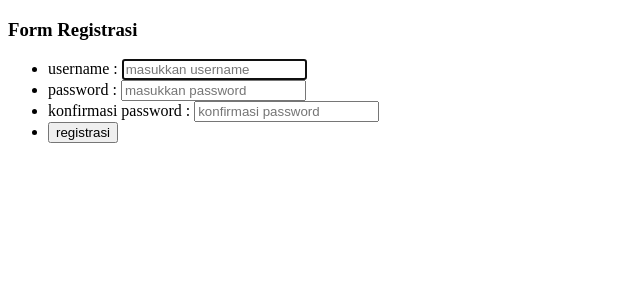
After one commit to DanekZ/pw2020_216151024, a PHP site: page /registrasi.php in a window 1280 px wide. The commit adds this page. Shown: the top 300 px of the page, without its empty margins (0-640 px from the left). Run offline with PHP 8.4, Linux system fonts and the light colour scheme.

Commit message:
menambah fitur di login page dan membuat halaman registrasi

```diff
--- a/kuliah/pertemuan12/functions.php
+++ b/kuliah/pertemuan12/functions.php
@@ -11,7 +11,6 @@ function query($query){
 
    // jika jumlah hasilnya hanya 1
    if(mysqli_num_rows($result) == 1){
-      var_dump(mysqli_fetch_assoc($result));
       return mysqli_fetch_assoc($result);
    }
 
@@ -95,16 +94,76 @@ function login($data){
    $username = htmlspecialchars($data['username']);
    $password = htmlspecialchars($data['password']);
 
-   if(query("SELECT * FROM user WHERE username = '$username' && password = '$password'")){
-      // set session
-      $_SESSION['login'] = true;
-      header('Location: index.php');
-      exit;
-   } else {
+   if($user = query("SELECT * FROM user WHERE username = '$username'")){
+      if(password_verify($password, $user['password'])){
+         // set session
+         $_SESSION['login'] = true;
+         echo "<script>
+               alert('login berhasil');
+               document.location.href = 'index.php';
+               </script>";
+         exit;
+      }
+   } else{
       return [
          'error' => true,
          'pesan' => "username/password anda salah"
       ];
+  }
+}
+
+function registrasi($data){
+   $conn = koneksi();
+   $username = mysqli_real_escape_string($conn,$data['username']);
+   $password = mysqli_real_escape_string($conn,$data['password1']);
+   $password2 = mysqli_real_escape_string($conn,$data['password2']);
+
+
+   // cek username dan password tidak boleh kosong
+   if(empty($username) || empty($password) || empty($password)){
+      echo "<script>
+            alert('username / password tidak boleh kosong!');
+            document.location.href = 'registrasi.php';
+            </script>";
+      return false;
    }
+
+   // jika username sudah ada
+   if(query("SELECT * FROM user WHERE username = '$username'")){
+      echo "<script>
+               alert('username sudah terdaftar');
+               document.location.href = 'registrasi.php';
+             </script>";
+      return false;
+   }
+
+   // jika konfirmasi password tidak sesuai dengan password
+   if ($password2 !== $password) {
+      # code...
+      echo "<script>
+               alert('konfirmasi password anda tidak sesuai');
+               document.location.href = 'registrasi.php';
+             </script>";
+      return false;
+   }
+
+   // jika password yang diinput terlalu pendek
+   if (strlen($password) < 5) {
+      # code...
+       echo "<script>
+               alert('password anda terlalu pendek');
+               document.location.href = 'registrasi.php';
+             </script>";
+      return false;
+   }
+
+   // enkripsi password
+   $password_baru = password_hash($password, PASSWORD_DEFAULT);
+   $query = "INSERT INTO user
+            VALUES
+            (null,'$username','$password_baru')";
+
+   mysqli_query($conn,$query) or mysqli_error($conn);
+   return mysqli_affected_rows($conn);
 }
 ?>
--- a/kuliah/pertemuan12/login.php
+++ b/kuliah/pertemuan12/login.php
@@ -45,6 +45,9 @@ if(isset($_POST['login'])){
          <li>
             <button type="submit" name="login">login</button>
          </li>
+         <li>
+            <a href="registrasi.php">registrasi</a>
+         </li>
       </ul>
    </form>
 </body>
--- /dev/null
+++ b/kuliah/pertemuan12/registrasi.php
@@ -0,0 +1,57 @@
+<?php
+require 'functions.php';
+
+// cek apakah tombol registrasi sudah di klik
+if(isset($_POST['registrasi'])){
+   if(registrasi($_POST) > 0){
+       echo "<script>
+               alert('registrasi berhasil');
+               document.location.href = 'login.php';
+             </script>";
+   } else {
+       echo "<script>
+               alert('registrasi gagal');
+               document.location.href = 'registrasi.php';
+             </script>";
+   }
+}
+?>
+
+<!DOCTYPE html>
+<html lang="en">
+
+<head>
+   <meta charset="UTF-8">
+   <meta name="viewport" content="width=device-width, initial-scale=1.0">
+   <title>Form registrasi</title>
+</head>
+
+<body>
+   <h3>Form Registrasi</h3>
+
+   <form action="" method="post">
+      <ul>
+         <li>
+            <label for="username">username : </label>
+            <input type="text" name="username" placeholder="masukkan username" autofocus autocomplete="off"
+               id="username" required>
+         </li>
+         <li>
+            <label for="password1">password : </label>
+            <input type="text" name="password1" placeholder="masukkan password" autocomplete="off" id="password1"
+               required>
+         </li>
+         <li>
+            <label for="password2">konfirmasi password : </label>
+            <input type="text" name="password2" placeholder="konfirmasi password" autocomplete="off" id="password2"
+               required>
+         </li>
+         <li>
+            <button type="submit" name="registrasi">registrasi</button>
+         </li>
+      </ul>
+   </form>
+
+</body>
+
+</html>
```
